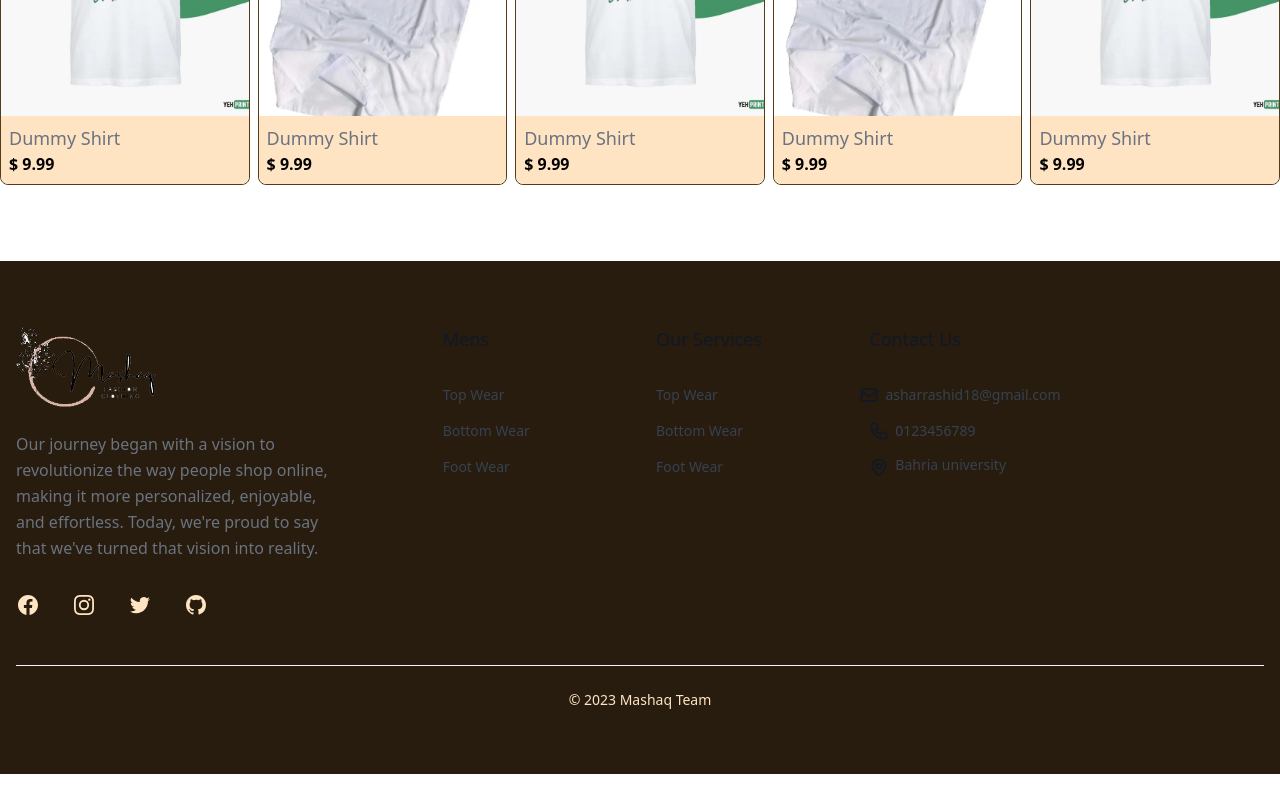
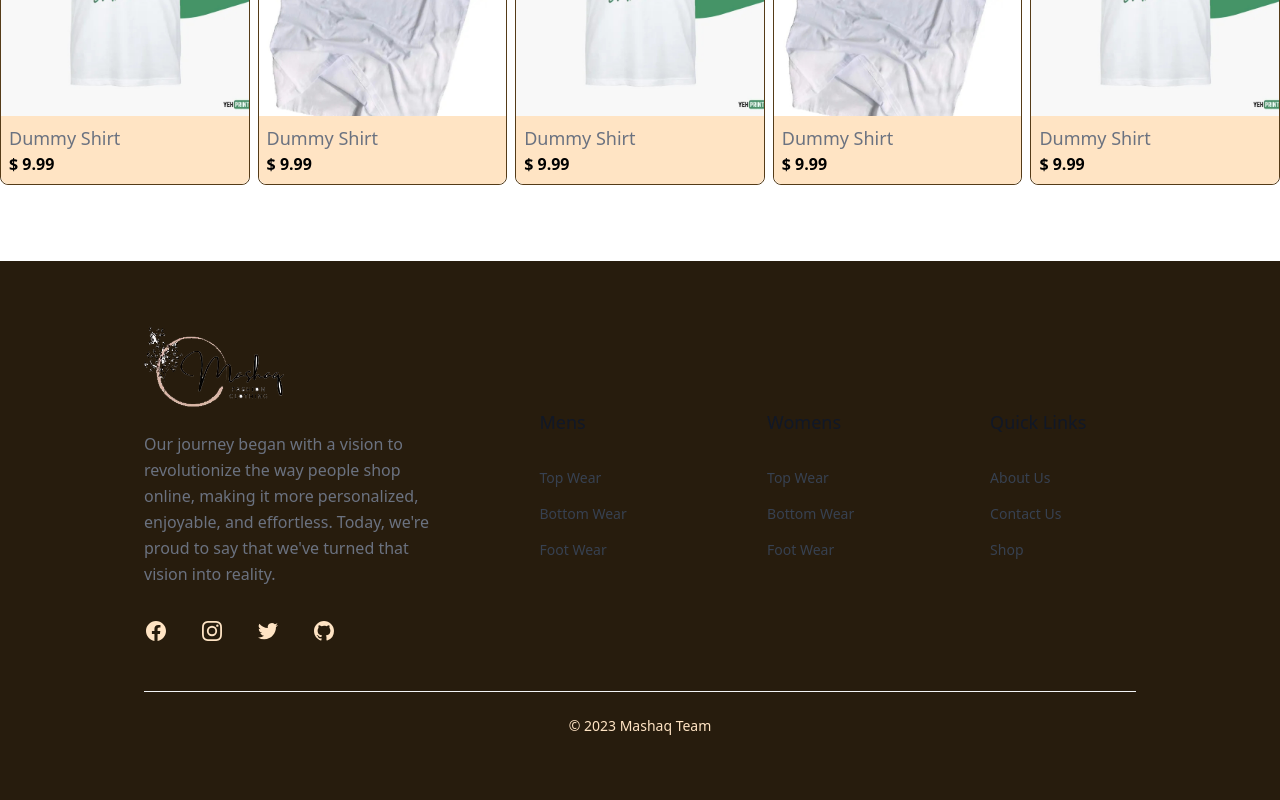
Before and after one commit to Ashar2002/mashaq-fyp, a Next.js app in the folder frontend/: page /categories in a window 1280 px wide. Shown: the part 1305-2105 px from the top of the page. Before the commit the page ends 2079 px from the top, so only its background shows below. Built offline with nearby package versions, Linux system fonts and the light colour scheme.

Commit message:
footer styling

```diff
--- a/frontend/src/components/Footer.jsx
+++ b/frontend/src/components/Footer.jsx
@@ -6,21 +6,21 @@ import React from "react";
 const Footer = () => {
   return (
     <div className="bg-[#271c0d] py-16">
-      <div className="px-4 container mx-auto">
-        <div className="grid grid-cols-1 gap-8 lg:grid-cols-3">
+      <div className="px-4 container mx-auto max-w-[80%]">
+        <div className="grid grid-cols-1 gap-8 lg:grid-cols-3 ">
           <div>
-            <div className="flex justify-center text-teal-600 dark:text-teal-300 sm:justify-start">
+            <div className="flex justify-center text-teal-600 dark:text-teal-300 lg:justify-start">
               <Image src={main_logo} alt="main_logo" width={140} height={140} />
             </div>
 
-            <p className="mt-6 max-w-md text-center leading-relaxed text-gray-500 dark:text-gray-400 sm:max-w-xs sm:text-left">
+            <p className="mt-6 text-center leading-relaxed text-gray-500 dark:text-gray-400 xl:max-w-xs lg:text-left">
               Our journey began with a vision to revolutionize the way people
               shop online, making it more personalized, enjoyable, and
               effortless. Today, we're proud to say that we've turned that
               vision into reality.
             </p>
 
-            <ul className="mt-8 flex justify-center gap-6 sm:justify-start md:gap-8">
+            <ul className="mt-8 flex justify-center gap-6 lg:justify-start md:gap-8">
               <li>
                 <a
                   href="/"
@@ -108,11 +108,10 @@ const Footer = () => {
                   </svg>
                 </a>
               </li>
-
             </ul>
           </div>
 
-          <div className="grid grid-cols-1 gap-8 sm:grid-cols-2 md:grid-cols-4 lg:col-span-2">
+          <div className="grid grid-cols-1 gap-8 sm:grid-cols-2 md:grid-cols-3 lg:col-span-2 place-items-center">
             <div className="text-center sm:text-left">
               <p className="text-lg font-medium text-gray-900 dark:text-white">
                 Mens
@@ -150,7 +149,7 @@ const Footer = () => {
 
             <div className="text-center sm:text-left">
               <p className="text-lg font-medium text-gray-900 dark:text-white">
-                Our Services
+                Womens
               </p>
 
               <ul className="mt-8 space-y-4 text-sm">
@@ -185,10 +184,10 @@ const Footer = () => {
 
             <div className="text-center sm:text-left">
               <p className="text-lg font-medium text-gray-900 dark:text-white">
-                Contact Us
+                Quick Links
               </p>
 
-              <ul className="mt-8 space-y-4 text-sm">
+              {/* <ul className="mt-8 space-y-4 text-sm">
                 <li>
                   <a
                     className="flex items-center justify-center gap-1.5 ltr:sm:justify-start rtl:sm:justify-end"
@@ -266,6 +265,34 @@ const Footer = () => {
                     Bahria university
                   </address>
                 </li>
+              </ul> */}
+              <ul className="mt-8 space-y-4 text-sm">
+                <li>
+                  <a
+                    className="text-gray-700 transition hover:text-gray-700/75 dark:text-white dark:hover:text-white/75"
+                    href="/"
+                  >
+                    About Us
+                  </a>
+                </li>
+
+                <li>
+                  <a
+                    className="text-gray-700 transition hover:text-gray-700/75 dark:text-white dark:hover:text-white/75"
+                    href="/"
+                  >
+                    Contact Us
+                  </a>
+                </li>
+
+                <li>
+                  <a
+                    className="text-gray-700 transition hover:text-gray-700/75 dark:text-white dark:hover:text-white/75"
+                    href="/"
+                  >
+                    Shop
+                  </a>
+                </li>
               </ul>
             </div>
           </div>
@@ -273,7 +300,6 @@ const Footer = () => {
 
         <div className="mt-12 border-t border-gray-100 pt-6 dark:border-gray-800">
           <div className="text-center">
-
             <p className="mt-4 text-sm text-bisque-0  sm:order-first sm:mt-0">
               &copy; 2023 Mashaq Team
             </p>
```
